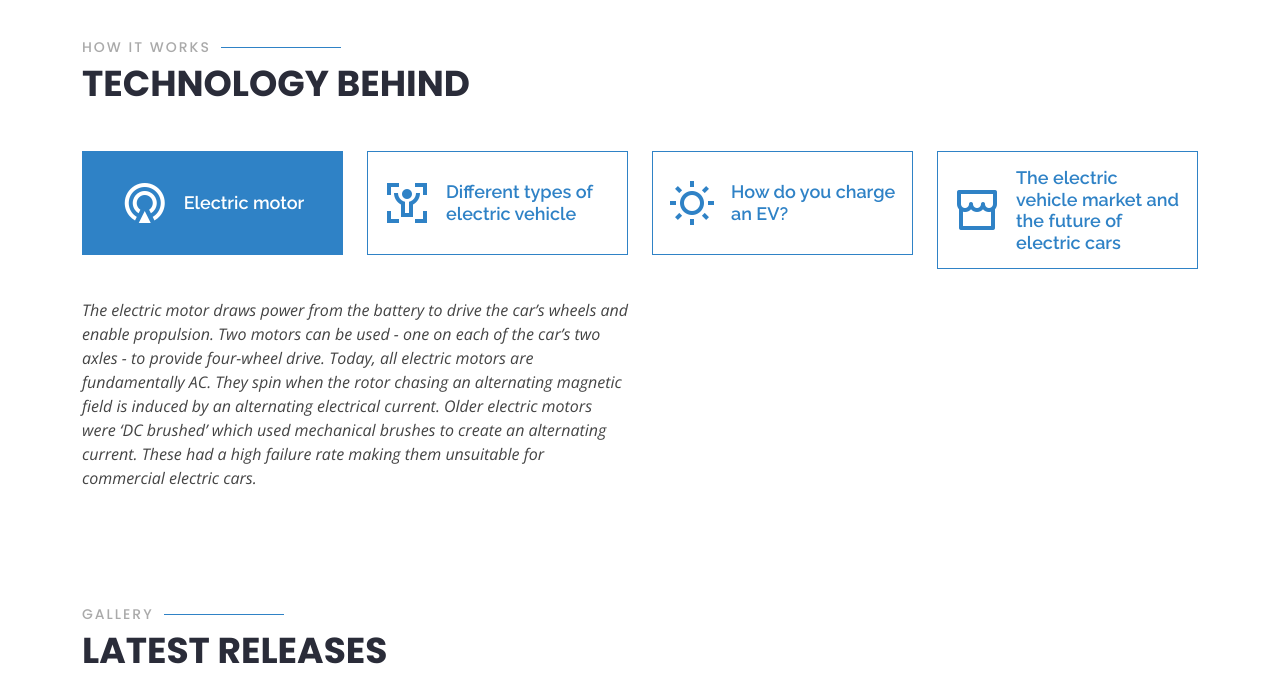
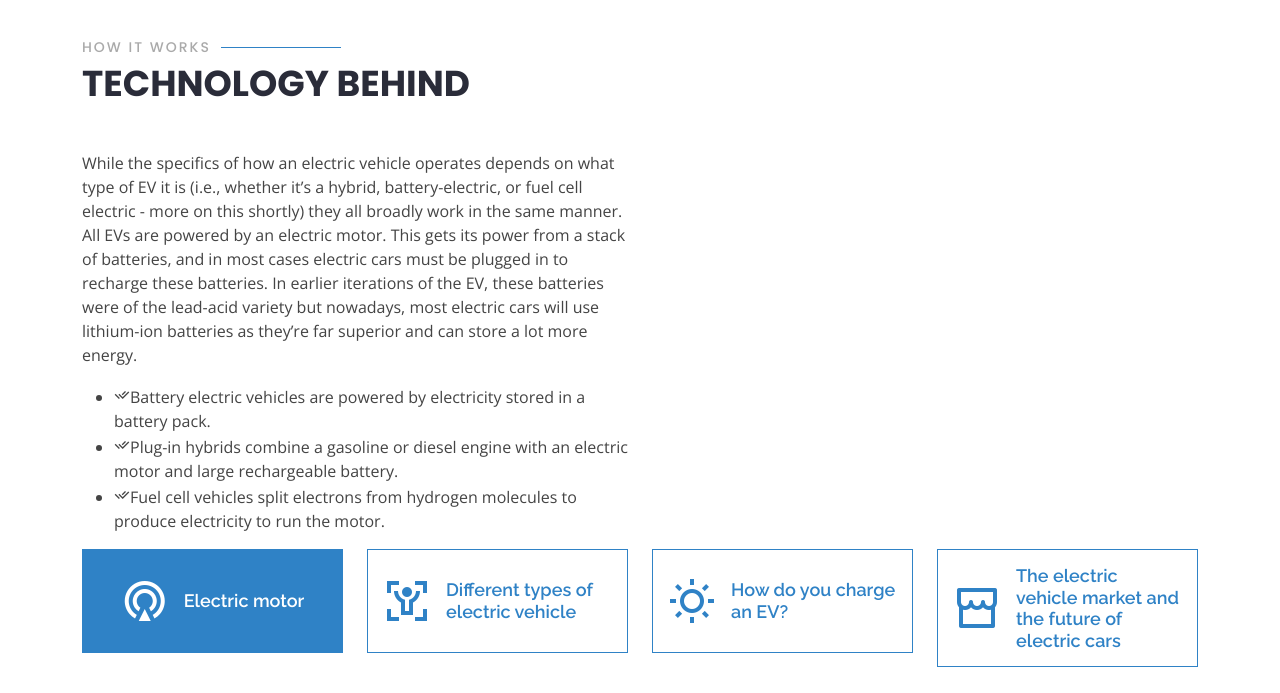
Before and after one commit to omalraj008/EV, a plain HTML site: page index.html in a window 1280 px wide. Shown: the part 637-1330 px from the top of the page. Drawn offline with nearby package versions, Linux system fonts and the light colour scheme.

Commit message:
Update index.html

```diff
--- a/index.html
+++ b/index.html
@@ -117,6 +117,26 @@
           <h2>How it works</h2>
           <p>Technology behind</p>
         </div>
+
+         <div class="row content" data-aos="fade-up">
+          <div class="col-lg-6">
+            <p>
+              While the specifics of how an electric vehicle operates depends on what type of EV it is (i.e., whether it’s a hybrid, battery-electric, or fuel cell electric - more on this shortly) they all broadly work in the same manner. All EVs are powered by an electric motor. This gets its power from a stack of batteries, and in most cases electric cars must be plugged in to recharge these batteries. In earlier iterations of the EV, these batteries were of the lead-acid variety but nowadays, most electric cars will use lithium-ion batteries as they’re far superior and can store a lot more energy.
+            </p>
+            <ul>
+              <li><i class="ri-check-double-line"></i>Battery electric vehicles are powered by electricity stored in a battery pack.</li>
+              <li><i class="ri-check-double-line"></i>Plug-in hybrids combine a gasoline or diesel engine with an electric motor and large rechargeable battery.</li>
+              <li><i class="ri-check-double-line"></i>Fuel cell vehicles split electrons from hydrogen molecules to produce electricity to run the motor.</li>
+            </ul>
+          </div>
+          <div class="col-lg-6 pt-4 pt-lg-0">
+            <p>
+
+            </p>
+
+          </div>
+        </div>
+
         <ul class="nav nav-tabs row d-flex">
           <li class="nav-item col-3" data-aos="zoom-in">
             <a class="nav-link active show" data-bs-toggle="tab" href="#tab-1">
```
